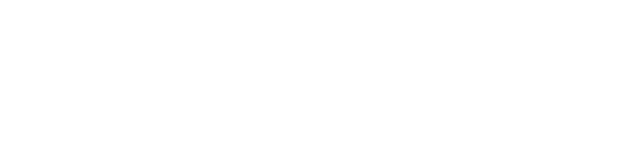
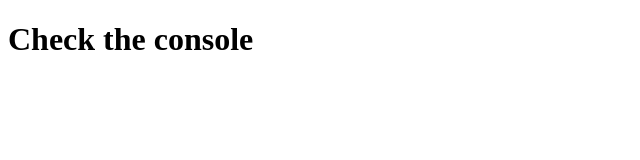
Before and after one commit to vitor-afonso/js-destructuring-objects, a plain HTML site: page index.html in a window 1280 px wide. Shown: the whole page, without its empty margins (0-640 px from the left). Drawn offline with Linux system fonts and the light colour scheme.

Commit message:
added message to the index.html

```diff
--- a/index.html
+++ b/index.html
@@ -8,7 +8,7 @@
     <link rel="stylesheet" href="assets/style/style.css">
 </head>
 <body>
-
+    <h1>Check the console</h1>
     <script src="assets/js/script.js"></script>
 </body>
 </html>
```
